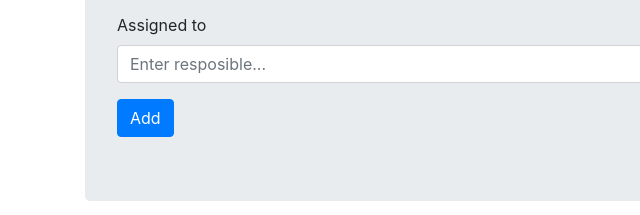
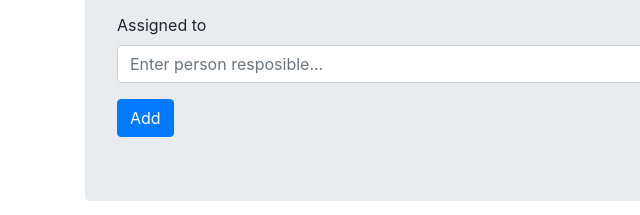
Before and after one commit to dickyw71/js-issue-tracker, a website: page index.html in a window 1280 px wide. Shown: the part 321-536 px from the top of the page, 0-640 px from the left. Drawn offline with nearby package versions, Linux system fonts and the light colour scheme.

Commit message:
Changed placeholder text for AssignedTo.

```diff
--- a/index.html
+++ b/index.html
@@ -9,7 +9,7 @@
         integrity="sha384-ggOyR0iXCbMQv3Xipma34MD+dH/1fQ784/j6cY/iJTQUOhcWr7x9JvoRxT2MZw1T" crossorigin="anonymous">
 </head>
 
-<body>
+<body onload="fetchIssues()">
     <div class="container">
         <h1>
             JS Issue Tracker <small>by Richard Wheatley</small>
@@ -31,7 +31,7 @@
                 </fieldset>
                 <fieldset class="form-group">
                     <label for="issueAssignedTo">Assigned to</label>
-                    <input type="text" class="form-control" id="issueAssignedTo" placeholder="Enter resposible...">
+                    <input type="text" class="form-control" id="issueAssignedTo" placeholder="Enter person resposible...">
                 </fieldset>
                 <button type="submit" class="btn btn-primary">Add</button>
             </form>
```
